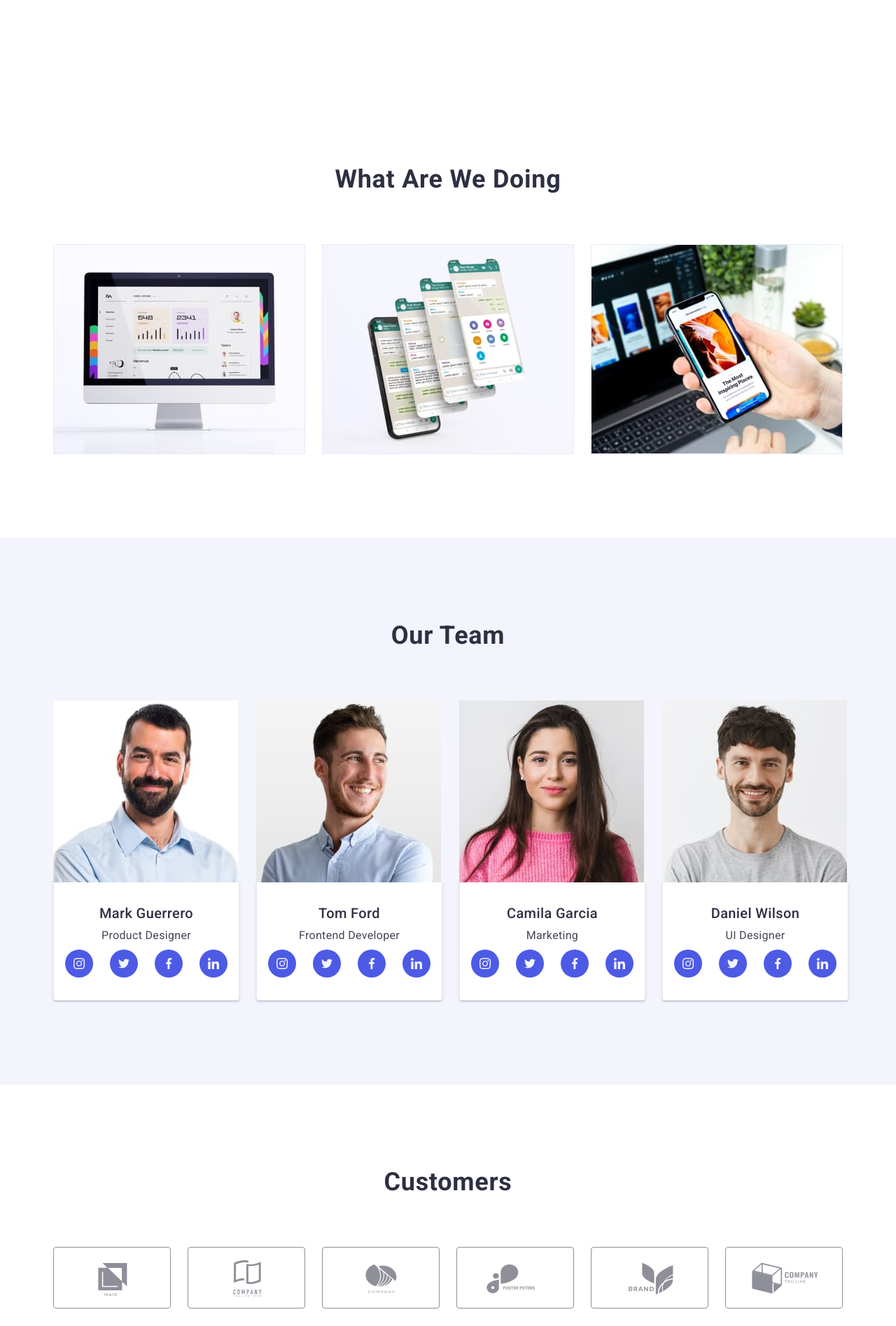
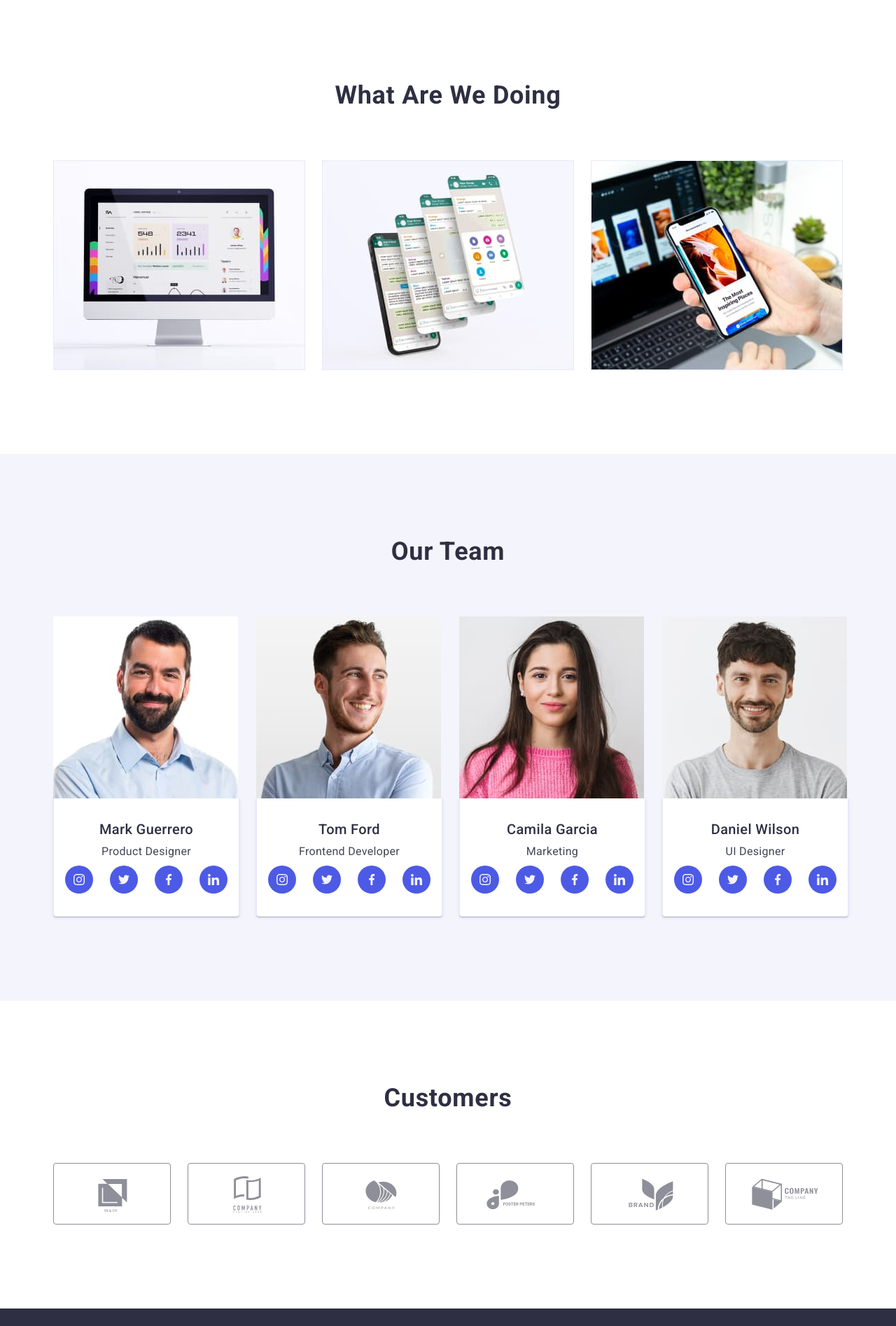
Before and after one commit to VitaliiHetman/goit-markup-hw-05, a plain HTML site: page index.html in a window 1280 px wide. Shown: the part 1045-2940 px from the top of the page at 70% size. Drawn offline with nearby package versions, Linux system fonts and the light colour scheme.

Commit message:
correction

```diff
--- a/css/styles.css
+++ b/css/styles.css
@@ -68,6 +68,10 @@ button {
 .section {
   padding-top: 120px;
   padding-bottom: 120px;
+}
+
+.section-p {
+  padding-top: 0px;
 }
 
 /* =====================================Header==================================== */
--- a/index.html
+++ b/index.html
@@ -149,7 +149,7 @@
         </div>
       </section>
       <!--What are we doing-->
-      <section class="section">
+      <section class="section section-p ">
         <div class="container">
           <h2 class="title-second">What are we doing</h2>
           <ul class="list text-fea">
@@ -455,8 +455,8 @@
           </ul>
         </div>
       </section>
-      <section class="container section">
-        <h2 class="title-second customers">Customers</h2>
+      <section class="section">
+       <div class="container"> <h2 class="title-second customers">Customers</h2>
         <ul class="list compane-list">
           <li>
             <a href="" class="company-list-link">
@@ -525,6 +525,7 @@
             </a>
           </li>
         </ul>
+      </div>
       </section>
     </main>
     <footer class="background-footer">
```
